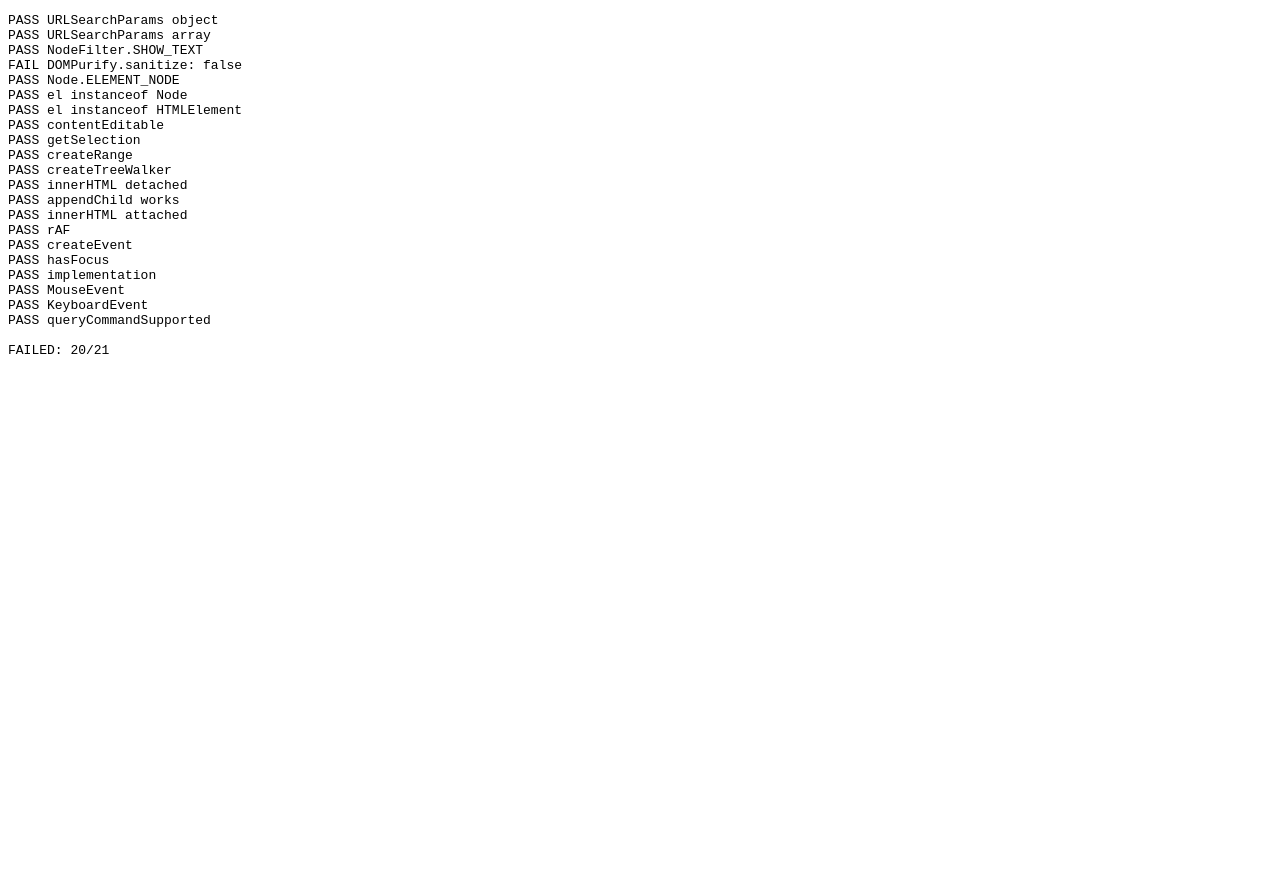
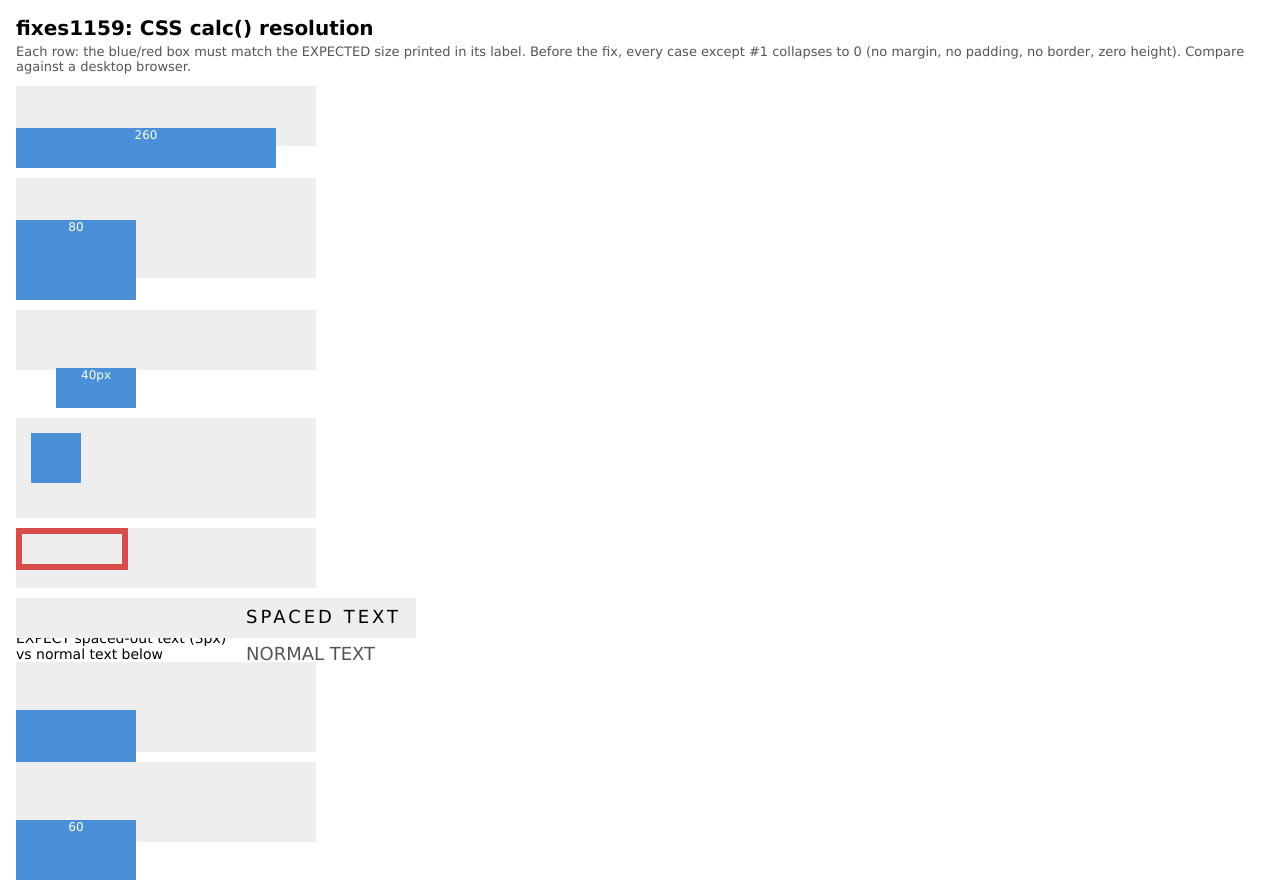
Before and after one commit to mplsllc/macsurf-web, a plain HTML site: page t.html in a window 1280 px wide. Before the commit the page ends 800 px from the top, so only its background shows below. Drawn offline with Linux system fonts and the light colour scheme.

Commit message:
t.html: fixes1159 calc() resolution visual tests (8 cases, Chrome-verified geometry)

```diff
--- a/t.html
+++ b/t.html
@@ -1,65 +1,73 @@
-<!DOCTYPE html><html><head><meta charset="utf-8"><title>Tests</title></head><body>
-<pre id="r"></pre>
-<script>
-var r=document.getElementById('r'),p=0,f=0;
-function T(n,fn){
- try{var o=fn();if(o===true||o===undefined){p++;r.textContent+='PASS '+n+'\n'}
- else{f++;r.textContent+='FAIL '+n+': '+o+'\n'}
- console.log('LIFE TEST '+(o===true||o===undefined?'PASS ':'FAIL ')+n+' => '+((o===null)?'null':(typeof o)+':'+o));}
- catch(e){f++;r.textContent+='FAIL '+n+': '+e.message+'\n'
- console.log('LIFE TEST FAIL '+n+' THREW => '+e.message);}
-}
-console.log('LIFE PAGE readyState='+document.readyState+' body='+(typeof document.body)+' bodyNull='+(document.body===null));
-T('URLSearchParams object',function(){return new URLSearchParams({k:'v'}).get('k')==='v'});
-T('URLSearchParams array',function(){return new URLSearchParams([['a','1']]).get('a')==='1'});
-T('NodeFilter.SHOW_TEXT',function(){return NodeFilter.SHOW_TEXT===4});
-T('DOMPurify.sanitize',function(){return typeof DOMPurify==='object'&&typeof DOMPurify.sanitize==='function'});
-T('Node.ELEMENT_NODE',function(){return Node.ELEMENT_NODE===1});
-T('el instanceof Node',function(){return document.createElement('div') instanceof Node});
-T('el instanceof HTMLElement',function(){return document.createElement('div') instanceof HTMLElement});
-T('contentEditable',function(){var d=document.createElement('div');return d.contentEditable==='inherit'&&(d.contentEditable='true',d.isContentEditable)});
-T('getSelection',function(){return typeof getSelection()==='object'});
-T('createRange',function(){return typeof document.createRange().setStart==='function'});
-T('createTreeWalker',function(){return typeof document.createTreeWalker==='function'});
-/* tagName case-insensitive now; the raw tagName is probed below */
-T('innerHTML detached',function(){var d=document.createElement('div');d.innerHTML='<p>hi</p>';var c=d.firstChild;return !!(c&&c.tagName&&c.tagName.toUpperCase()==='P')});
-T('appendChild works',function(){var d=document.createElement('div');var p=document.createElement('p');d.appendChild(p);return d.firstChild===p});
-T('innerHTML attached',function(){var d=document.createElement('div');document.body.appendChild(d);d.innerHTML='<p>hi</p>';var ok=!!(d.firstChild&&d.firstChild.tagName&&d.firstChild.tagName.toUpperCase()==='P');document.body.removeChild(d);return ok});
-T('rAF',function(){return typeof requestAnimationFrame==='function'});
-T('createEvent',function(){return typeof document.createEvent('MouseEvents').initMouseEvent==='function'});
-T('hasFocus',function(){return document.hasFocus()===true});
-T('implementation',function(){return typeof document.implementation.hasFeature==='function'});
-T('MouseEvent',function(){return new MouseEvent('c',{clientX:100}).clientX===100});
-T('KeyboardEvent',function(){return new KeyboardEvent('k',{key:'Enter'}).key==='Enter'});
-T('queryCommandSupported',function(){return document.queryCommandSupported('bold')===true});
-/* ---- fingerprint probes: log every value, never rely on T() ---- */
-(function(){
-var d=document.createElement('div'),p=document.createElement('p');
-d.appendChild(p);
-var fc=d.firstChild;
-console.log('LIFE PROBE append fc_null='+(fc===null)+' fc_is_p='+(fc===p)+' fc_type='+(fc?fc.nodeType:'n/a')+' fc_tag='+(fc?(fc.tagName||'?'):'n/a')+' cn='+d.childNodes.length+' kids='+d.children.length+' has='+d.hasChildNodes()+' cn0_is_p='+(d.childNodes[0]===p)+' parent_is_d='+(p.parentNode===d));
-var e=document.createElement('div');e.innerHTML='<p>hi</p>';
-var fe=e.firstChild;
-console.log('LIFE PROBE innerHTML fc_null='+(fe===null)+' fc_tag='+(fe?(fe.tagName||'?'):'n/a')+' tc='+e.textContent+' cn='+e.childNodes.length+' e2='+e.outerHTML);
-var t=document.createElement('div');t.innerHTML='hi';
-var ft=t.firstChild;
-console.log('LIFE PROBE innerHTML-text fc_null='+(ft===null)+' fc_type='+(ft?ft.nodeType:'n/a')+' tc='+t.textContent+' cn='+t.childNodes.length);
-console.log('LIFE PROBE typeof rAF='+typeof requestAnimationFrame+' cancelAF='+typeof cancelAnimationFrame+' MouseEvent='+typeof MouseEvent+' KeyboardEvent='+typeof KeyboardEvent);
-console.log('LIFE PROBE doc createEvent='+typeof document.createEvent+' hasFocus='+typeof document.hasFocus+' implementation='+typeof document.implementation+' qcs='+typeof document.queryCommandSupported+' createRange='+typeof document.createRange+' tw='+typeof document.createTreeWalker+' gs='+typeof document.getSelection);
-var ce=null;try{ce=document.createEvent('MouseEvents');}catch(err){ce='THREW '+err.message;}
-console.log('LIFE PROBE createEvent ret='+(typeof ce==='string'?ce:(typeof ce+' initME='+typeof (ce&&ce.initMouseEvent))));
-})();
-r.textContent+='\n'+(f?'FAILED':'ALL PASSED')+': '+p+'/'+(p+f);
-/* ---- second pass after DOMContentLoaded: same key checks, PROBE2 ---- */
-document.addEventListener('DOMContentLoaded',function(){
- var d=document.createElement('div'),p=document.createElement('p');
- d.appendChild(p);
- var fc=d.firstChild;
- console.log('LIFE PROBE2 readyState='+document.readyState+' append fc_null='+(fc===null)+' fc_is_p='+(fc===p)+' cn='+d.childNodes.length+' kids='+d.children.length+' has='+d.hasChildNodes()+' parent_is_d='+(p.parentNode===d));
- var e=document.createElement('div');e.innerHTML='<p>hi</p>';
- var fe=e.firstChild;
- console.log('LIFE PROBE2 innerHTML fc_null='+(fe===null)+' fc_tag='+(fe?(fe.tagName||'?'):'n/a')+' tc='+e.textContent+' cn='+e.childNodes.length);
- console.log('LIFE PROBE2 typeof rAF='+typeof requestAnimationFrame+' MouseEvent='+typeof MouseEvent+' KeyboardEvent='+typeof KeyboardEvent+' qcs='+typeof document.queryCommandSupported+' hasFocus='+typeof document.hasFocus);
-});
-</script>
+<!DOCTYPE html><html><head><meta charset="utf-8"><title>calc() tests</title>
+<style>
+body { font: 16px Geneva; margin: 16px; background: #fff; color: #000; }
+h1 { font-size: 20px; margin: 0 0 4px 0; }
+p.note { font-size: 13px; color: #555; margin: 0 0 12px 0; }
+.row { margin: 0 0 10px 0; clear: both; }
+.lbl { float: left; width: 230px; font-size: 14px; }
+.ref { position: relative; background: #eee; }
+.dim { float: left; background: #4a90d9; color: #fff; text-align: center;
+  font-size: 12px; box-sizing: border-box; }
+.dim2 { float: left; background: #d94a4a; color: #fff; text-align: center;
+  font-size: 12px; }
+/* 1. width: calc(100% - 40px) in a 300px ref -> 260px (baseline) */
+.r1 { width: 300px; height: 60px; }
+.b1 { width: calc(100% - 40px); height: 40px; margin: 10px 0; }
+/* 2. height: calc(120px - 40px) -> 80px */
+.r2 { width: 300px; height: 100px; }
+.b2 { width: 120px; height: calc(120px - 40px); margin: 10px 0; }
+/* 3. margin-left: calc(30px + 10px) -> 40px indent */
+.r3 { width: 300px; height: 60px; }
+.b3 { width: 80px; height: 40px; margin: 10px 0 10px calc(30px + 10px); }
+/* 4. padding: calc(10px + 5px) -> 15px around a 50px core -> 80px box */
+.r4 { width: 300px; height: 100px; }
+.b4 { width: 50px; height: 50px; padding: calc(10px + 5px);
+  margin: 10px 0; background: #eee; }
+.b4c { width: 50px; height: 50px; background: #4a90d9; }
+/* 5. border-width: calc(4px + 2px) -> 6px border */
+.r5 { width: 300px; height: 60px; }
+.b5 { width: 100px; height: 30px; margin: 10px 0;
+  border: calc(4px + 2px) solid #d94a4a; }
+/* 6. letter-spacing: calc(2px + 1px) -> 3px */
+.r6 { width: 400px; height: 40px; }
+.b6 { font-size: 18px; letter-spacing: calc(2px + 1px); padding: 8px 0; }
+.b6n { font-size: 18px; letter-spacing: 0; padding: 8px 0; color: #555; }
+/* 7. max-height: calc(100px - 30px) -> clamps tall content to 70px */
+.r7 { width: 300px; height: 90px; }
+.b7 { width: 120px; max-height: calc(100px - 30px); overflow: hidden;
+  margin: 10px 0; }
+.b7c { width: 120px; height: 150px; background: #4a90d9; }
+/* 8. min-height: calc(40px + 20px) -> 60px floor */
+.r8 { width: 300px; height: 80px; }
+.b8 { width: 120px; min-height: calc(40px + 20px); margin: 10px 0; }
+</style></head><body>
+<h1>fixes1159: CSS calc() resolution</h1>
+<p class="note">Each row: the blue/red box must match the EXPECTED size printed in its
+label. Before the fix, every case except #1 collapses to 0 (no margin, no padding,
+no border, zero height). Compare against a desktop browser.</p>
+
+<div class="row"><span class="lbl">1. width: calc(100% - 40px)<br>EXPECT 260px wide</span>
+<div class="ref r1"><div class="dim b1">260</div></div></div>
+
+<div class="row"><span class="lbl">2. height: calc(120px - 40px)<br>EXPECT 80px tall</span>
+<div class="ref r2"><div class="dim b2">80</div></div></div>
+
+<div class="row"><span class="lbl">3. margin-left: calc(30px + 10px)<br>EXPECT 40px from left edge</span>
+<div class="ref r3"><div class="dim b3">40px</div></div></div>
+
+<div class="row"><span class="lbl">4. padding: calc(10px + 5px)<br>EXPECT grey box 80x80<br>(15px padding around 50px core)</span>
+<div class="ref r4"><div class="b4"><div class="b4c"></div></div></div></div>
+
+<div class="row"><span class="lbl">5. border-width: calc(4px + 2px)<br>EXPECT 6px red border</span>
+<div class="ref r5"><div class="b5"></div></div></div>
+
+<div class="row"><span class="lbl">6. letter-spacing: calc(2px + 1px)<br>EXPECT spaced-out text (3px)<br>vs normal text below</span>
+<div class="ref r6"><div class="b6">SPACED TEXT</div><div class="b6n">NORMAL TEXT</div></div></div>
+
+<div class="row"><span class="lbl">7. max-height: calc(100px - 30px)<br>EXPECT blue clipped at 70px</span>
+<div class="ref r7"><div class="b7"><div class="b7c"></div></div></div></div>
+
+<div class="row"><span class="lbl">8. min-height: calc(40px + 20px)<br>EXPECT 60px tall (empty box)</span>
+<div class="ref r8"><div class="dim b8">60</div></div></div>
+
 </body></html>
```
